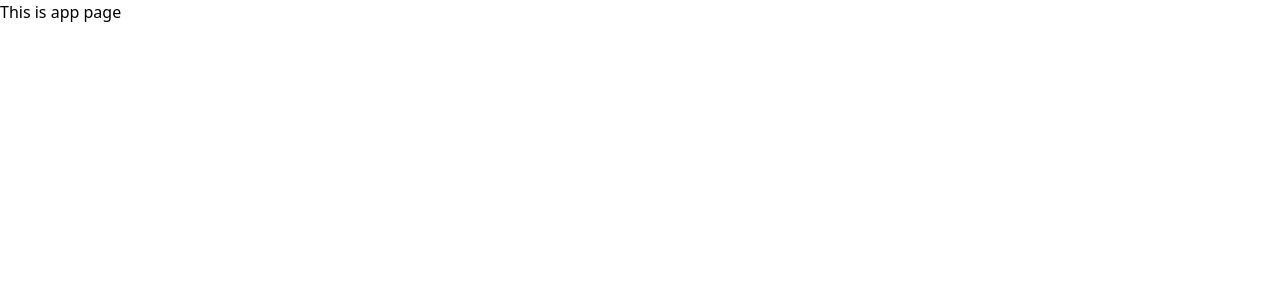
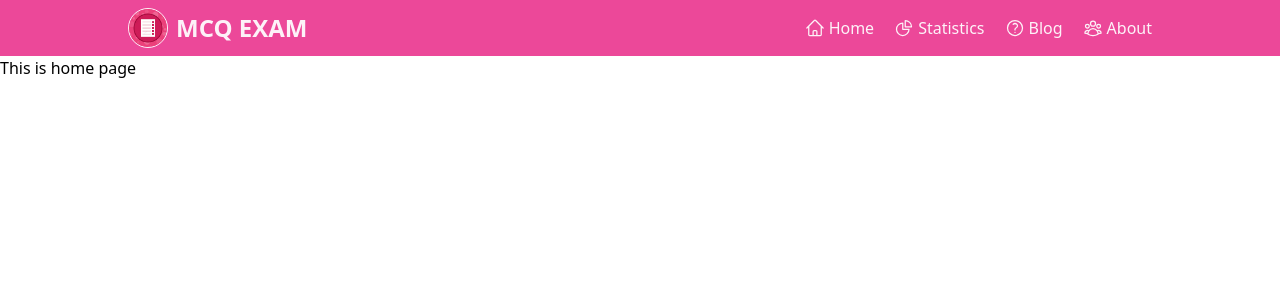
Before and after one commit to md-shamim-sarker/mcq-exam, a React (Create React App) app: page / in a window 1280 px wide. Shown: the top 300 px of the page. Built offline with nearby package versions, Linux system fonts and the light colour scheme.

Commit message:
navbar complete

```diff
--- a/src/App.js
+++ b/src/App.js
@@ -1,9 +1,10 @@
 import React from 'react';
+import Routers from './routers/Routers';
 
 const App = () => {
   return (
     <div>
-      <h2>This is app page</h2>
+      <Routers></Routers>
     </div>
   );
 };
--- a/src/components/Navbar/Navbar.js
+++ b/src/components/Navbar/Navbar.js
@@ -1,14 +1,37 @@
 import React from 'react';
+import {Link} from 'react-router-dom';
 import Logo from '../../image/logo.png';
+import {ChartPieIcon, HomeIcon, QuestionMarkCircleIcon, UserGroupIcon} from '@heroicons/react/24/outline';
 
 const Navbar = () => {
     return (
-        <div>
-            <div>
-                <img src={Logo} alt="logo_image" />
-                <h2>MCQ EXAM</h2>
+        <div className='bg-pink-500 text-pink-50 py-2'>
+            <div className='w-4/5 mx-auto flex justify-between items-center'>
+                <div className='text-2xl font-extrabold'>
+                    <Link className='flex gap-x-2 items-center' to={"/"}>
+                        <img src={Logo} alt="logo_image" className='w-10 border border-pink-50 rounded-full' />
+                        <h2>MCQ EXAM</h2>
+                    </Link>
+                </div>
+                <div className='flex gap-x-5'>
+                    <Link className='flex gap-x-1 hover:underline underline-offset-8' to={"/"}>
+                        <HomeIcon className='w-5'></HomeIcon>
+                        <span>Home</span>
+                    </Link>
+                    <Link className='flex gap-x-1 hover:underline underline-offset-8' to={"/statistics"}>
+                        <ChartPieIcon className='w-5'></ChartPieIcon>
+                        <span>Statistics</span>
+                    </Link>
+                    <Link className='flex gap-x-1 hover:underline underline-offset-8' to={"/blog"}>
+                        <QuestionMarkCircleIcon className='w-5'></QuestionMarkCircleIcon>
+                        <span>Blog</span>
+                    </Link>
+                    <Link className='flex gap-x-1 hover:underline underline-offset-8' to={"/about"}>
+                        <UserGroupIcon className='w-5'></UserGroupIcon>
+                        <span>About</span>
+                    </Link>
+                </div>
             </div>
-            <div></div>
         </div>
     );
 };
--- a/src/routers/Routers.js
+++ b/src/routers/Routers.js
@@ -1,10 +1,44 @@
 import React from 'react';
+import {createBrowserRouter, RouterProvider} from 'react-router-dom';
+import About from '../components/About/About';
+import Blog from '../components/Blog/Blog';
+import ErrorPage from '../components/ErrorPage/ErrorPage';
+import Home from '../components/Home/Home';
+import Statistics from '../components/Statistics/Statistics';
+import Main from '../layout/Main';
 
 const Routers = () => {
-
+    const router = createBrowserRouter([
+        {
+            path: "/",
+            element: <Main></Main>,
+            children: [
+                {
+                    path: "/",
+                    element: <Home></Home>
+                },
+                {
+                    path: "/statistics",
+                    element: <Statistics></Statistics>
+                },
+                {
+                    path: "/blog",
+                    element: <Blog></Blog>
+                },
+                {
+                    path: "/about",
+                    element: <About></About>
+                }
+            ]
+        },
+        {
+            path: "/*",
+            element: <ErrorPage></ErrorPage>
+        }
+    ]);
     return (
         <div>
-            <h2>This is router page</h2>
+            <RouterProvider router={router}></RouterProvider>
         </div>
     );
 };
```
Also changed, not shown: public/favicon.png, src/image/logo.png.
